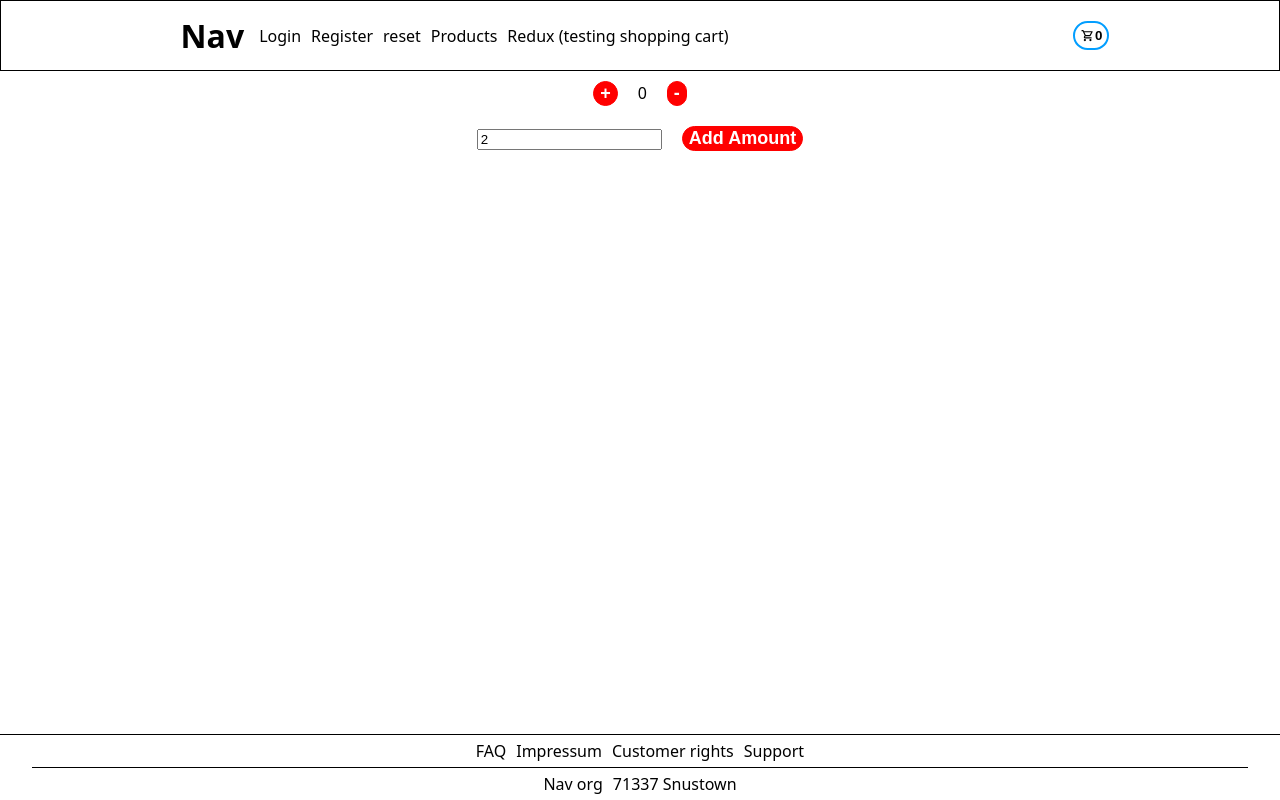
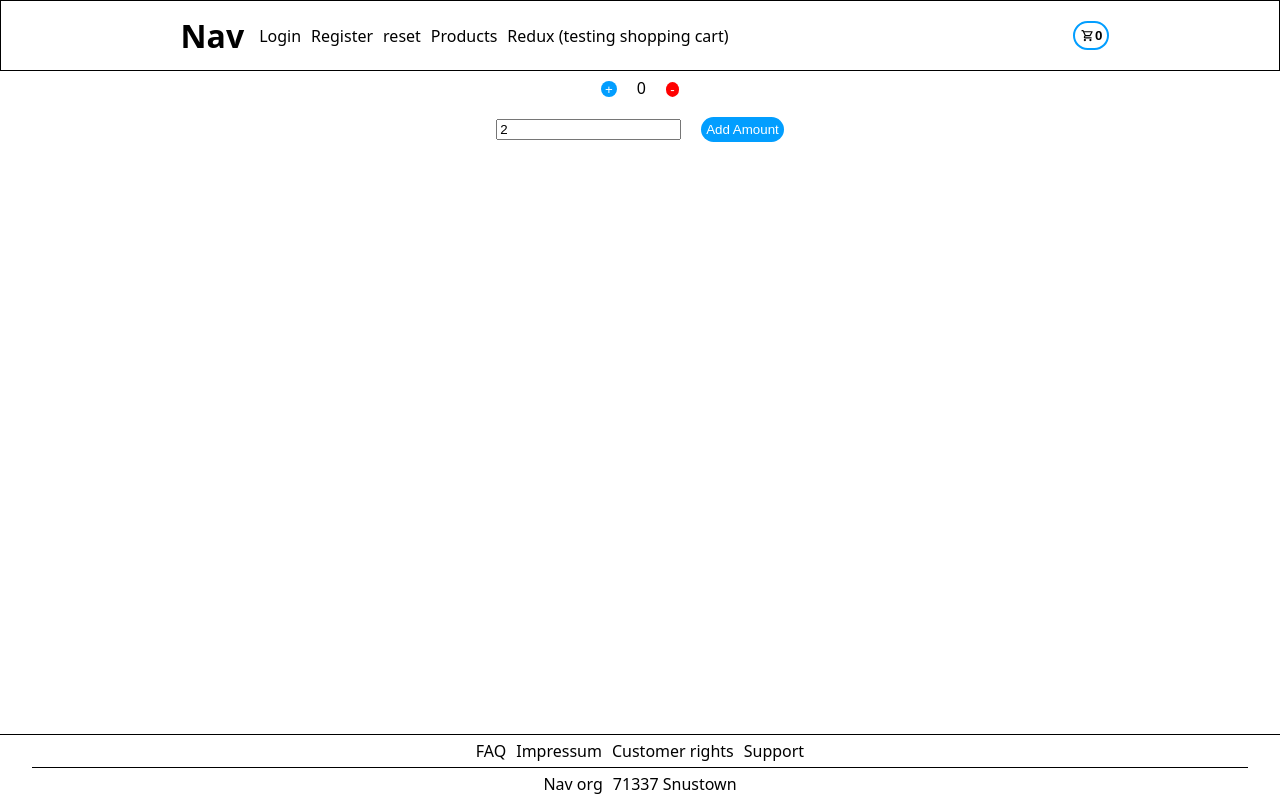
Before and after one commit to somlom/E-Com-Shop, a React app: page /redux in a window 1280 px wide. Built offline with nearby package versions, Linux system fonts and the light colour scheme.

Commit message:
- cart buttons verschönert

```diff
--- a/src/css/Cart.css
+++ b/src/css/Cart.css
@@ -8,11 +8,62 @@
     margin: 10px;
 }
 
-.add_count_to_cart button {
+/* .add_count_to_cart button {
     border: solid 1px red;
     background-color: red;
     color: white;
     font-size: large;
     font-weight: bold;
     border-radius: 15px;
+}*/
+
+.increment_button {
+    border-radius: 50%;
+    border: none;
+    background-color: rgb(2, 158, 255);
+    color: white;
+    padding-left: 4px;
+    padding-right: 4px;
+    padding-top: 0.5px;
+    padding-bottom: 0.5px;
+    text-align: center;
+    cursor: pointer;
+    transition: opacity 0.15s;
 }
+
+.increment_button:hover{
+    opacity: 0.7;
+}
+
+.decrement_button {
+    border-radius: 50%;
+    background-color: white;
+    border: none;
+    background-color: red;
+    padding-left: 4.4px;
+    padding-right: 4.4px;
+    padding-top: 0px;
+    padding-bottom: 0px;
+    text-align: center;
+    color: white;
+    cursor: pointer;
+    transition: opacity 0.15s;
+}
+
+.decrement_button:hover {
+    opacity: 0.7;
+}
+
+.add_amount_button {
+    border: none;
+    background-color: rgb(2, 158, 255);
+    border-radius: 18px;
+    color: white;
+    padding: 5px;
+    cursor: pointer;
+    transition: opacity 0.15s;
+}
+
+.add_amount_button:hover {
+    opacity: 0.7;
+}
--- a/src/pages/Cart.jsx
+++ b/src/pages/Cart.jsx
@@ -16,18 +16,18 @@ export function Cart() {
     <div className='cart'>
 
       <div className='add_count_to_cart'>
-        <button aria-label="Increment value" onClick={() => dispatch(add_to_cart())}>
+        <button className='increment_button' aria-label="Increment value" onClick={() => dispatch(add_to_cart())}>
           +
         </button>
         <span >{count}</span>
-        <button aria-label="Decrement value" onClick={() => dispatch(remove_from_cart())}>
+        <button className='decrement_button' aria-label="Decrement value" onClick={() => dispatch(remove_from_cart())}>
           -
         </button>
       </div>
 
       <div className='add_count_to_cart'>
         <input aria-label="Set increment amount" value={incrementAmount} onChange={e => setIncrementAmount(e.target.value)} />
-        <button onClick={() => dispatch(add_many_to_cart(Number(incrementAmount) || 0))}>
+        <button className='add_amount_button' onClick={() => dispatch(add_many_to_cart(Number(incrementAmount) || 0))}>
           Add Amount
         </button>
       </div>
```
